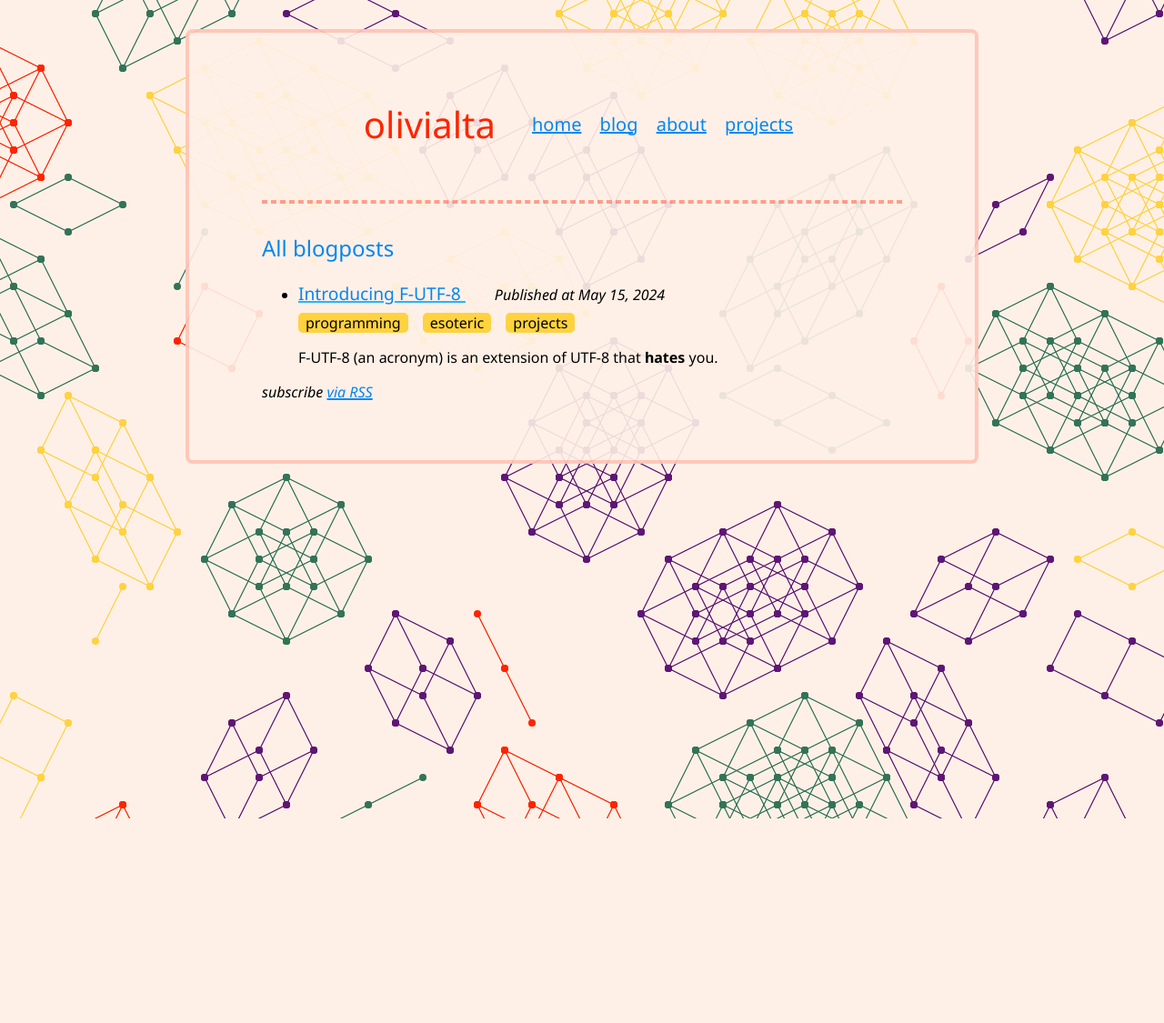
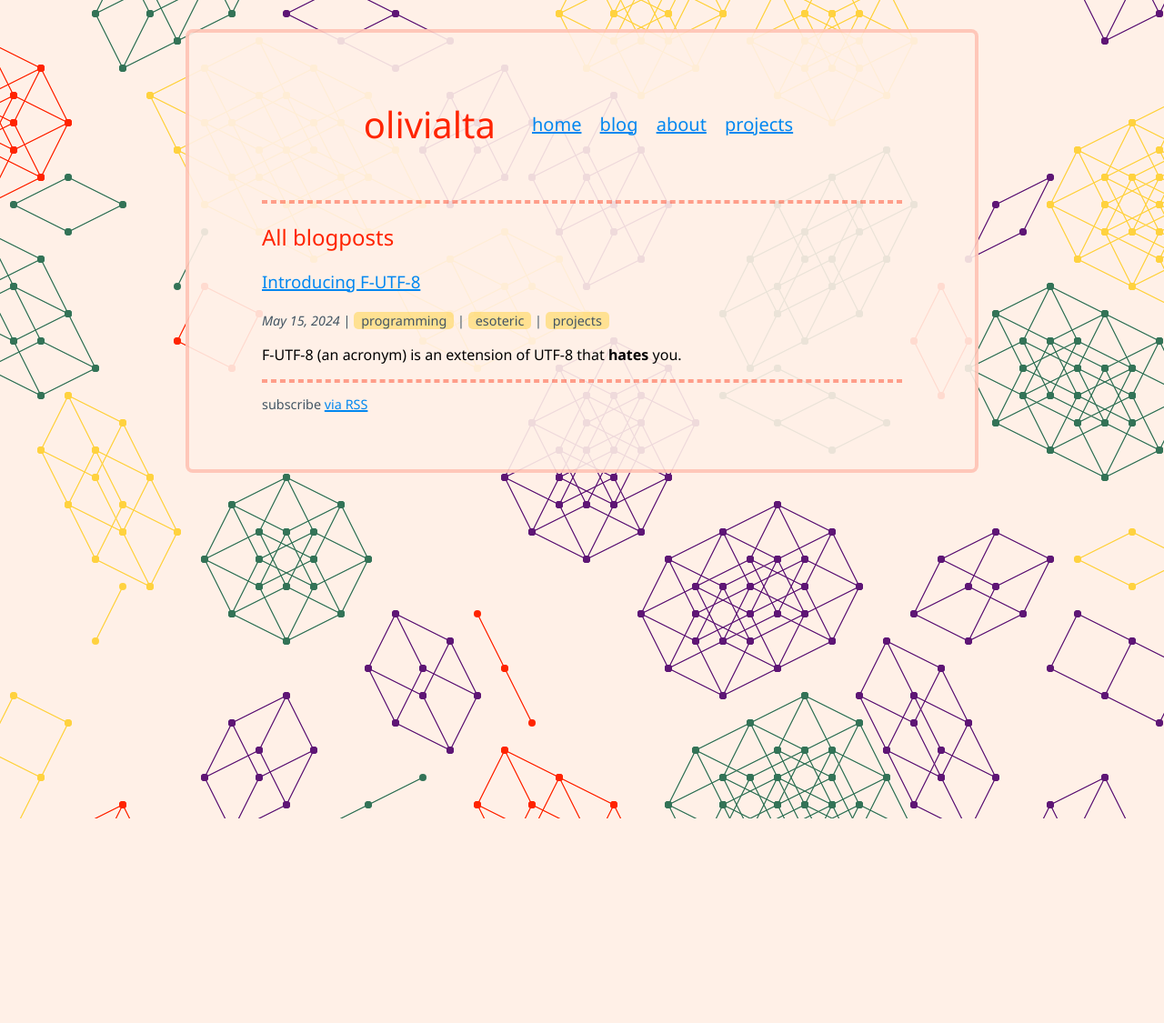
Before and after one commit to RocketRace/rocketrace.github.io, a Jekyll site: the page built from blog.md, in a window 1280 px wide. Shown: the whole page at 91% size. Built offline with Jekyll 4.4.1, drawn with Linux system fonts in a browser that asks for light colours; our own code applies the rules of GitHub Pages for plain Markdown files.

Commit message:
minor improvements to css

```diff
--- a/_data/colors.yaml
+++ b/_data/colors.yaml
@@ -8,7 +8,7 @@
   hex: "#a89c92"
 
 - name: dark
-  hex: "#132533"
+  hex: "#435563"
 
 - name: black
   hex: "#0D1821"
--- a/_layouts/default.html
+++ b/_layouts/default.html
@@ -30,6 +30,7 @@
     <main class="content">
       {%- include nav.html -%}
       {{ content }}
+      <hr />
       <p class="rss-subscribe">subscribe <a href="{{ "/feed.xml" | relative_url }}">via RSS</a></p>
     </main>
   </body>
--- a/assets/main.scss
+++ b/assets/main.scss
@@ -21,6 +21,7 @@ nav {
   align-items: center;
   justify-content: center;
   padding: 1rem;
+  margin-bottom: 2rem;
 }
 
 @media screen and (max-width: 899px) {
@@ -37,7 +38,6 @@ nav {
 }
 
 hr {
-  margin: 2rem 0;
   border: 2px dashed rgba($color: $tomato, $alpha: 0.4);
 }
 
@@ -51,25 +51,13 @@ hr {
   margin: 0 0.5rem;
   font-size: 1.25rem;
 }
-// don't mark the navbar as visited
-.nav-link:visited:not(:hover) {
-  color: $marine;
-  text-decoration-color: $marine;
-}
 
 // Section titles
-h1, h2 {
-  color: $marine;
+h1, h2, h3 {
+  color: $tomato;
   font-weight: normal;
 }
 
-// Post feed
-.excerpt-title {
-  color: $marine;
-  text-decoration: underline solid $aqua 2px;
-  font-size: 1.2rem;
-  margin-right: 2rem;
-}
 
 .published-at {
   flex-shrink: 4;
@@ -154,7 +142,8 @@ a:hover {
 
 // rss
 .rss-subscribe {
-  font-style: italic;
+  color: $dark;
+  font-size: 0.9rem;
 }
 
 // tables
@@ -169,20 +158,24 @@ table, th, td {
   border: 1px solid $grey;
 }
 
-// categories
-.categories {
-  display: flex;
-  flex-direction: row;
+// feed
+.feed {
+  list-style-type: none;
   padding-left: 0;
-  margin-top: 0.5rem;
+}
+
+// post headers
+.post-metadata {
+  color: $dark;
+  font-size: 0.9rem;
 }
 
 .category {
   list-style: none;
-  margin-right: 1rem;
   padding: 0 0.5rem;
   border-radius: 5px;
-  background-color: $gold;
+  height: fit-content;
+  background-color: rgba($color: $gold, $alpha: 0.5);
 }
 
 // Code blocks
--- a/blog.md
+++ b/blog.md
@@ -6,17 +6,21 @@ permalink: /blog
 <ul class="feed">
   {%- for post in site.posts -%}
   <li class="feed-entry">
-    <div class="feed-header">
-      <a class="excerpt-title" href="{{ post.url | relative_url }}">
-        {{ post.title | escape }}
-      </a>
-      <span class="published-at">Published at {{ post.date | date: "%b %-d, %Y" }}</span>
+    <div class="post-header">
+      <h3>
+        <a class="big-link" href="{{ post.url | relative_url }}">
+          {{ post.title | escape }}
+        </a>
+      </h3>
+      <span class="post-metadata">
+        <time class="published-at" datetime="{{ post.date | date_to_xmlschema }}" >
+          {{ post.date | date: "%b %-d, %Y" }}
+        </time>
+        {% for category in post.categories %}
+          | <span class="category">{{ category }}</span>
+        {% endfor %}
+      </span>
     </div>
-    <ul class="categories">
-      {% for category in post.categories %}
-        <li class="category">{{ category }}</li>
-      {% endfor %}
-    </ul>
     <div class="excerpt-content">
       {{ post.excerpt }}
     </div>
```
Also changed, not shown: _layouts/post.html (+4 -4 lines), index.md (+9 -6 lines).
